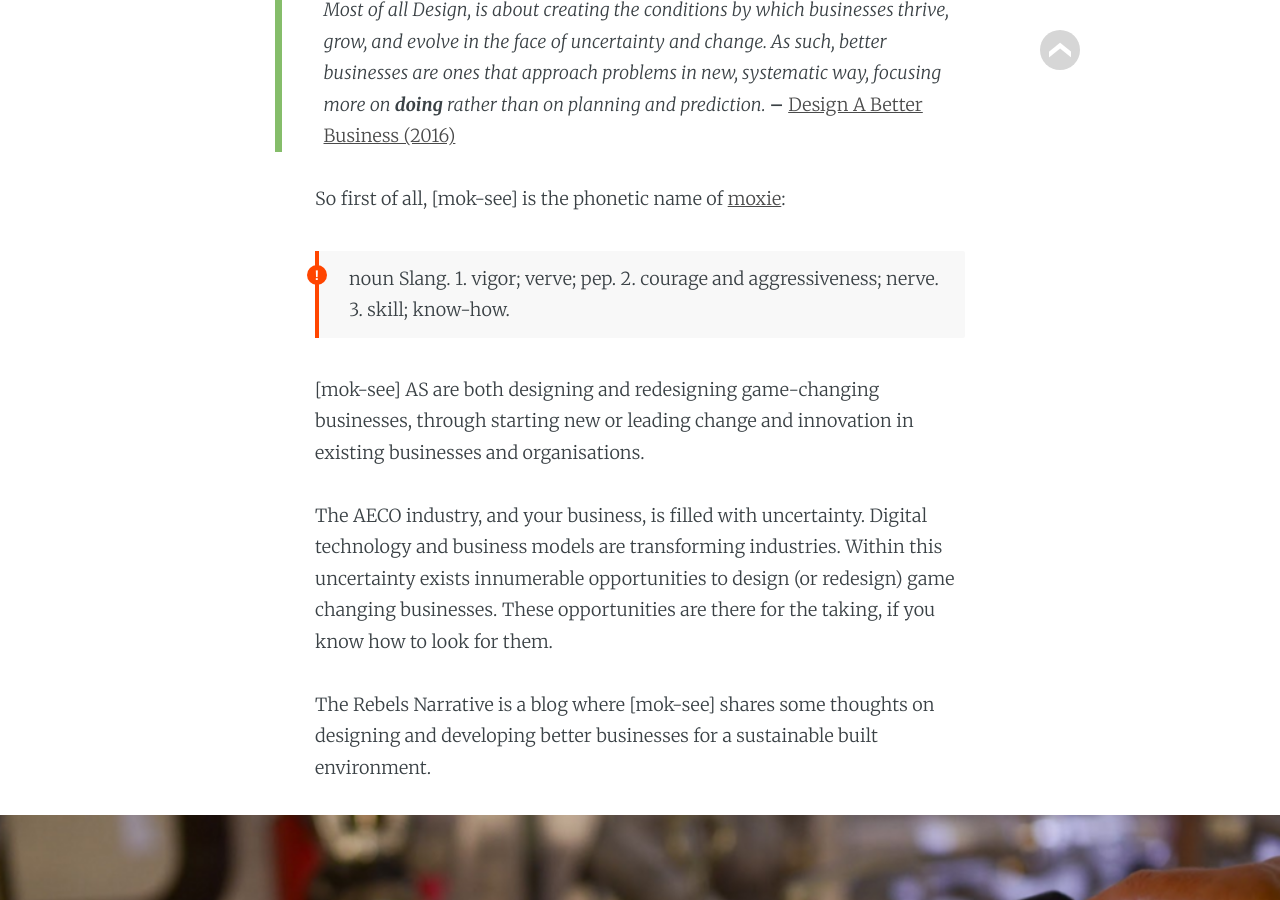
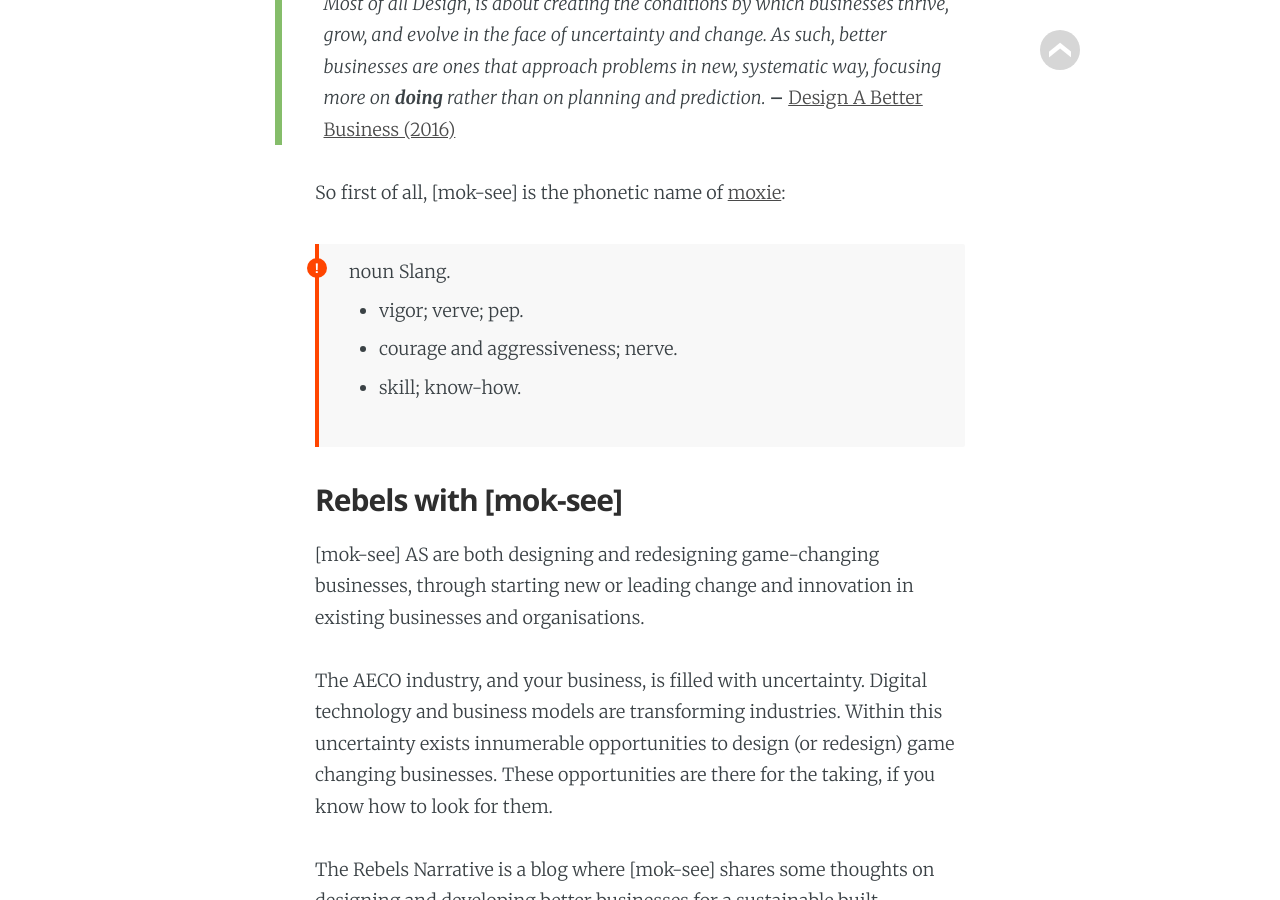
Before and after one commit to mok-see/mok-see.github.io, a Jekyll site: the page built from _pages/about-ms.md, in a window 1280 px wide and 900 px high, scrolled down 657 px. Built offline with Jekyll 4.4.1, drawn with Linux system fonts in a browser that asks for light colours; some web fonts are replaced.

Commit message:
edited image and text

```diff
--- a/_pages/about-ms.md
+++ b/_pages/about-ms.md
@@ -11,17 +11,20 @@ excerpt:   This page contains information about [mok-see].
 <script async defer src="https://buttons.github.io/buttons.js"></script>
 
 
-# Uncertainty: Your Secret Weapon
+## Uncertainty: Your Secret Weapon
 >Most of all Design, is about creating the conditions by which businesses thrive, grow, and evolve in the face of uncertainty and change. As such, better businesses are ones that approach problems in new, systematic way, focusing more on **doing** rather than on planning and prediction. <cite>-- [Design A Better Business (2016)](https://designabetterbusiness.com) </cite>
 
 So first of all, [mok-see] is the phonetic name of [moxie](https://www.dictionary.com/browse/moxie):
 <div class="tip">
 noun Slang.
-1. vigor; verve; pep.
-2. courage and aggressiveness; nerve.
-3. skill; know-how.
+<ul>
+  <li>vigor; verve; pep.</li>
+  <li>courage and aggressiveness; nerve.</li>
+  <li>skill; know-how.</li>
+</ul>
 </div>
 
+## Rebels with [mok-see]
 
 [mok-see] AS are both designing and redesigning game-changing businesses, through starting new or leading change and innovation in existing businesses and organisations.
 
```
